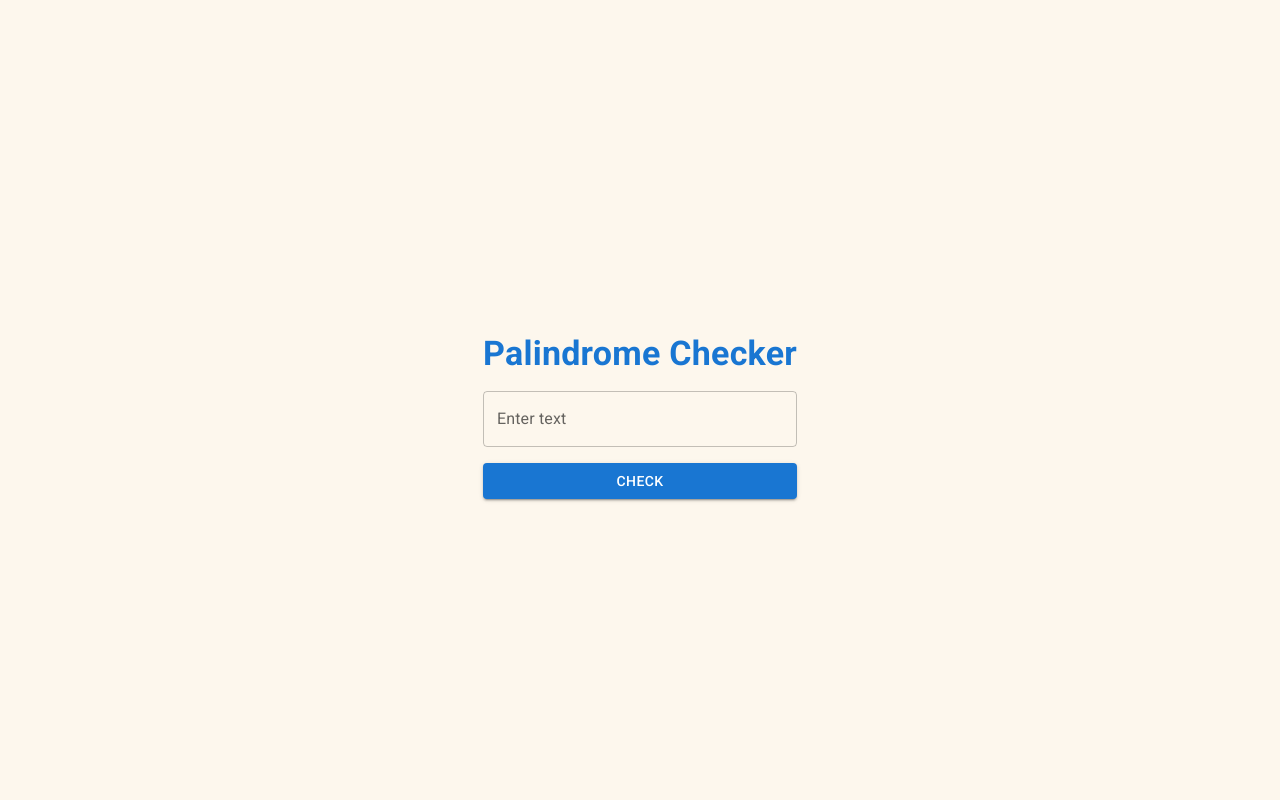
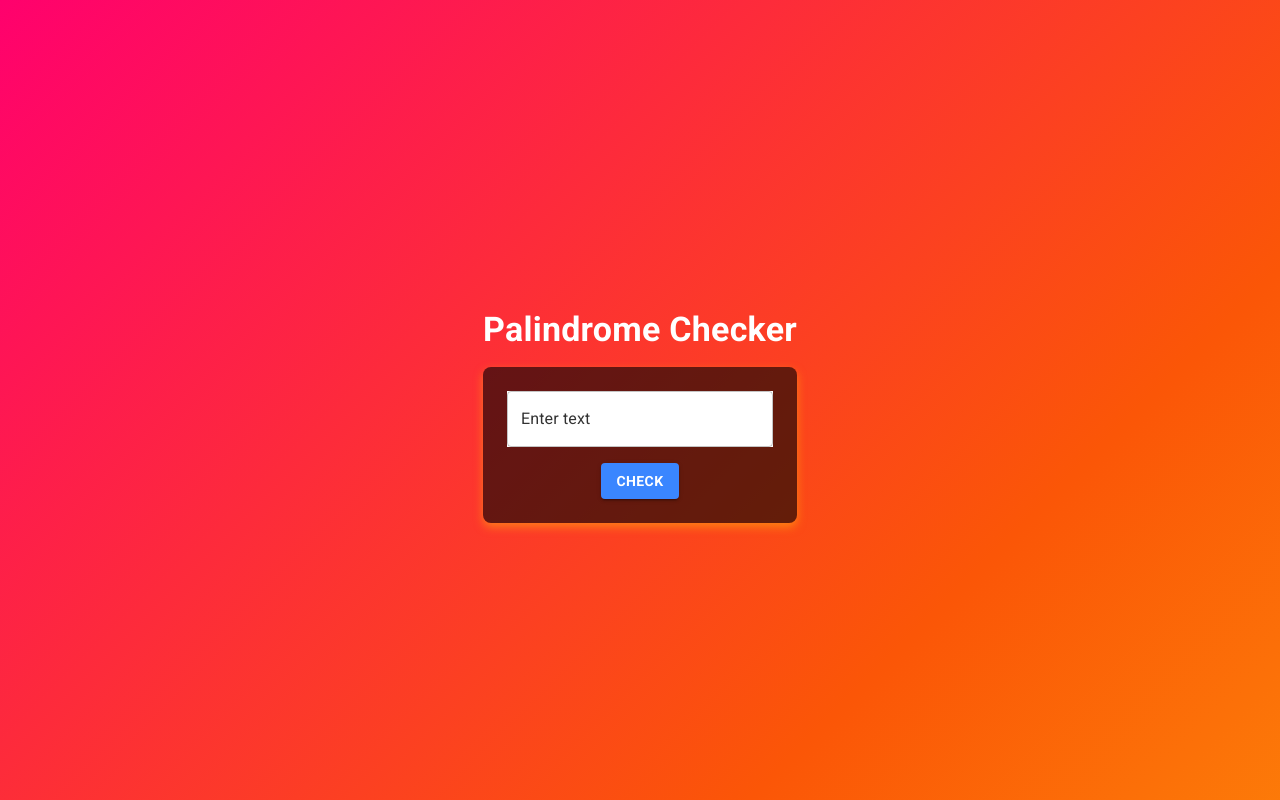
Before and after one commit to stabjana/Palindrome-app, a React (Vite) app: page / in a window 1280 px wide. Built offline with nearby package versions, Linux system fonts and the light colour scheme.

Commit message:
add styles

```diff
--- a/src/Components/Header.tsx
+++ b/src/Components/Header.tsx
@@ -3,7 +3,7 @@ import { Typography, Box } from "@mui/material";
 function Header() {
   return (
     <Box sx={{ textAlign: "center", mt: 4, mb: 2 }}>
-      <Typography variant="h4" fontWeight="bold" color="primary">
+      <Typography variant="h4" fontWeight="bold" color="#fff">
         Palindrome Checker
       </Typography>
     </Box>
--- a/src/Components/Input.tsx
+++ b/src/Components/Input.tsx
@@ -3,19 +3,36 @@ import {checkPalindrome} from "../PalindromeCheck";
 import { useState } from "react";
 
 export const Input = () => {
-    const [input, setInput] = useState(''); // State für den Input-Wert
+    const [input, setInput] = useState('');
     const [isPalindrome, setIsPalindrome] = useState<boolean>(null);
 
-  const handleCheck = () => { // pass input to check function
-      const result = checkPalindrome(input);
+  const handleCheck = () => {
+      const result = checkPalindrome(input); // passing input value to check function
       setIsPalindrome(result);
   };
 
   return (
-    <Box sx={{ display: "flex", flexDirection: "column", justifyContent: "center", mt: 2 }}>
+    <Box
+      sx={{
+        display: "flex",
+        flexDirection: "column",
+        alignItems: "center",
+        mt: 2,
+        p: 3,
+        backgroundColor: "rgba(0, 0, 0, 0.6)",
+        borderRadius: 2,
+        boxShadow: "0px 4px 10px rgba(255, 190, 11, 0.5)",
+        maxWidth: 450,
+        mx: "auto",
+      }}
+    >
 
       {isPalindrome !== null && (
-        <Typography sx={{ mt: 2, fontWeight: "bold" }}>
+        <Typography sx={{
+            m: 2, fontWeight: "bold",
+            fontStyle: "italic",
+            color: "#fff"
+            }}>
           {isPalindrome ? "Yep, it's a palindrome!" : "No, it's not a palindrome!"}
         </Typography>
       )}
@@ -25,17 +42,26 @@ export const Input = () => {
         id="input"
         variant="outlined"
         fullWidth
-        sx={{ maxWidth: 400 }}
+        sx={{ maxWidth: 400,
+            bgcolor: "#fff",
+            input: { color: "#333" },
+            label: { color: "#333" } }}
         value={input}
         onChange={(e) => setInput(e.target.value)}
       />
-      <Button
-      variant="contained"
-      sx={{ mt: 2 }}
-      onClick={handleCheck}
+       <Button
+        variant="contained"
+        sx={{
+          mt: 2,
+          bgcolor: "#3a86ff",
+          color: "#fff",
+          fontWeight: "bold",
+          "&:hover": { bgcolor: "#ff006e" },
+        }}
+        onClick={handleCheck}
       >
         Check
-        </Button>
+      </Button>
     </Box>
   );
 };
--- a/src/index.css
+++ b/src/index.css
@@ -1,9 +1,28 @@
 body {
   margin: 0;
   display: flex;
-  place-items: center;
-  min-width: 320px;
+  justify-content: center;
+  align-items: center;
   min-height: 100vh;
-  background-color: rgb(253, 247, 237);
-  color: rgb(0, 0, 59);
+  background: linear-gradient(135deg, #3a86ff, #8338ec, #ff006e, #fb5607, #ffbe0b);
+  background-size: 300% 300%;
+  animation: gradientBG 10s ease infinite;
+  color: #ffffff;
+  font-family: 'Arial', sans-serif;
+  text-align: center;
 }
+
+/* Chat GPT suggested an Animate gradient when I asked for the gradient, its nice */
+@keyframes gradientBG {
+  0% {
+    background-position: 0% 50%;
+  }
+
+  50% {
+    background-position: 100% 50%;
+  }
+
+  100% {
+    background-position: 0% 50%;
+  }
+}
```
